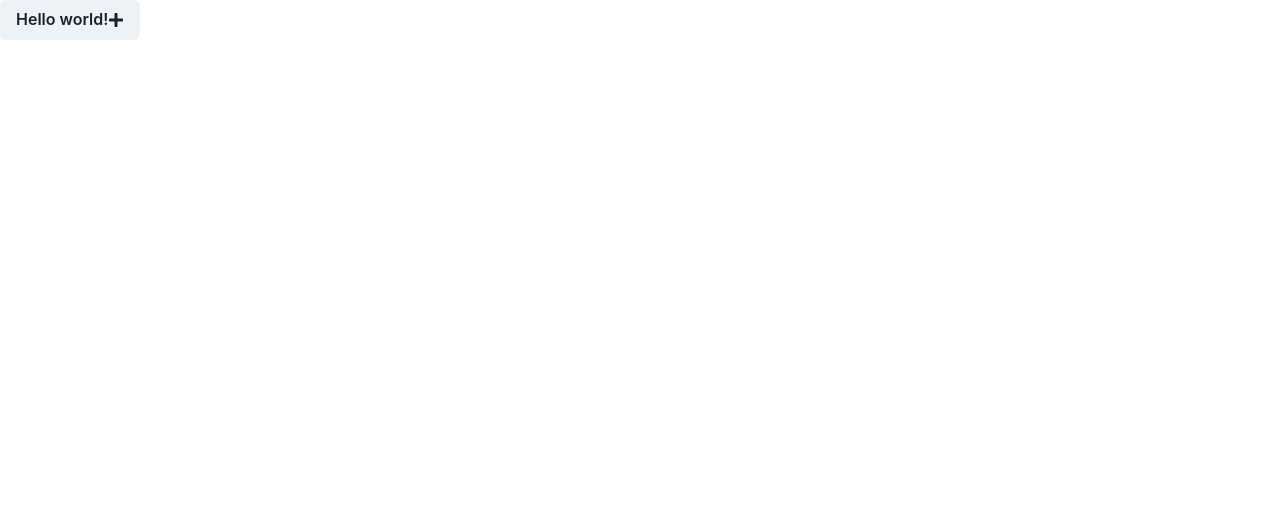
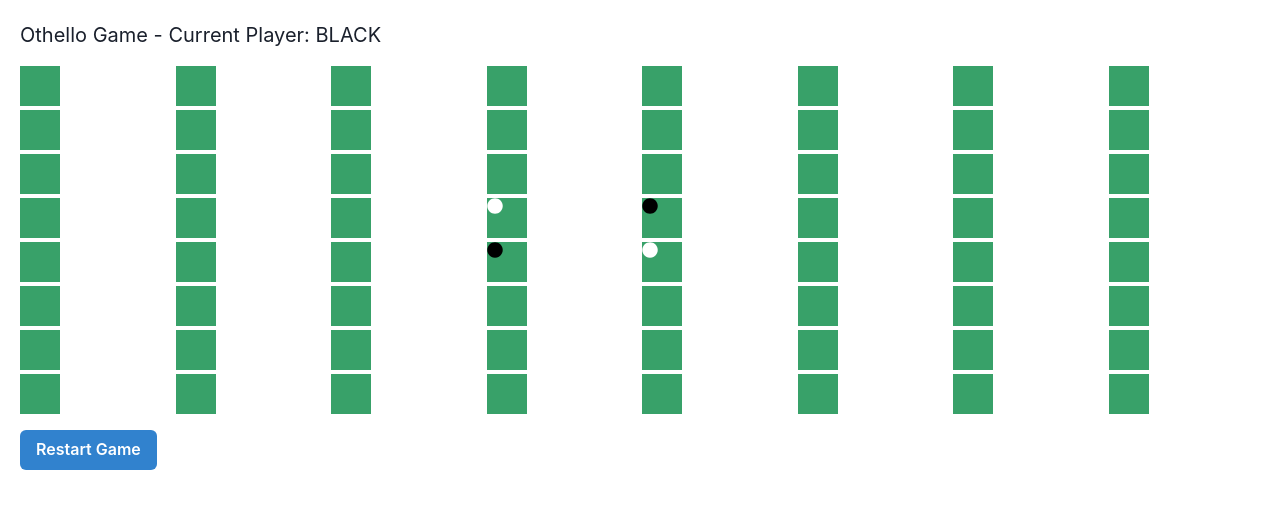
Before and after one commit to GPT-Engineer-App-Dev/flip-flop-reversi, a React (Vite) app: page / in a window 1280 px wide. Shown: the top 508 px of the page. Built offline with nearby package versions, Linux system fonts and the light colour scheme.

Commit message:
Implement an interactive Othello game on the website. The game should allow two players to play against each other on the same device. Include a simple user interface with a grid representing the Othello board and controls for player moves.

```diff
--- a/src/pages/Index.jsx
+++ b/src/pages/Index.jsx
@@ -1,15 +1,122 @@
-// Complete the Index page component here
-// Use chakra-ui
-import { Button } from "@chakra-ui/react"; // example
-import { FaPlus } from "react-icons/fa"; // example - use react-icons/fa for icons
+import { useState } from "react";
+import { Box, Grid, GridItem, Button, Text, useToast } from "@chakra-ui/react";
+import { FaCircle } from "react-icons/fa";
 
 const Index = () => {
-  // TODO: Create the website here!
+  const boardSize = 8;
+  const initialBoard = () => {
+    const mid = boardSize / 2;
+    let board = Array(boardSize)
+      .fill()
+      .map(() => Array(boardSize).fill(null));
+    board[mid - 1][mid - 1] = "white";
+    board[mid][mid] = "white";
+    board[mid - 1][mid] = "black";
+    board[mid][mid - 1] = "black";
+    return board;
+  };
+
+  const [board, setBoard] = useState(initialBoard());
+  const [currentPlayer, setCurrentPlayer] = useState("black");
+  const toast = useToast();
+
+  const isValidMove = (x, y) => {
+    if (board[x][y] !== null) return false;
+    let valid = false;
+    const directions = [
+      [-1, -1],
+      [-1, 0],
+      [-1, 1],
+      [0, -1],
+      [0, 1],
+      [1, -1],
+      [1, 0],
+      [1, 1],
+    ];
+
+    directions.forEach(([dx, dy]) => {
+      let i = x + dx,
+        j = y + dy,
+        validDir = false;
+      while (i >= 0 && i < boardSize && j >= 0 && j < boardSize && board[i][j] === (currentPlayer === "black" ? "white" : "black")) {
+        i += dx;
+        j += dy;
+        if (i >= 0 && i < boardSize && j >= 0 && j < boardSize && board[i][j] === currentPlayer) {
+          validDir = true;
+        }
+      }
+      if (validDir) {
+        valid = true;
+      }
+    });
+
+    return valid;
+  };
+
+  const placePiece = (x, y) => {
+    if (!isValidMove(x, y)) {
+      toast({
+        title: "Invalid move",
+        description: "You can't place a piece here.",
+        status: "error",
+        duration: 2000,
+        isClosable: true,
+      });
+      return;
+    }
+
+    const newBoard = board.map((row) => [...row]);
+    newBoard[x][y] = currentPlayer;
+    const directions = [
+      [-1, -1],
+      [-1, 0],
+      [-1, 1],
+      [0, -1],
+      [0, 1],
+      [1, -1],
+      [1, 0],
+      [1, 1],
+    ];
+
+    directions.forEach(([dx, dy]) => {
+      let i = x + dx,
+        j = y + dy,
+        piecesToFlip = [];
+      while (i >= 0 && i < boardSize && j >= 0 && j < boardSize && newBoard[i][j] === (currentPlayer === "black" ? "white" : "black")) {
+        piecesToFlip.push([i, j]);
+        i += dx;
+        j += dy;
+      }
+      if (i >= 0 && i < boardSize && j >= 0 && j < boardSize && newBoard[i][j] === currentPlayer) {
+        piecesToFlip.forEach(([pi, pj]) => {
+          newBoard[pi][pj] = currentPlayer;
+        });
+      }
+    });
+
+    setBoard(newBoard);
+    setCurrentPlayer(currentPlayer === "black" ? "white" : "black");
+  };
+
   return (
-    <Button>
-      Hello world! <FaPlus />
-    </Button>
-  ); // example
+    <Box p={5}>
+      <Text fontSize="xl" mb={4}>
+        Othello Game - Current Player: {currentPlayer.toUpperCase()}
+      </Text>
+      <Grid templateColumns={`repeat(${boardSize}, 1fr)`} gap={1}>
+        {board.map((row, x) =>
+          row.map((cell, y) => (
+            <GridItem key={`${x}-${y}`} w="40px" h="40px" bg="green.500" onClick={() => placePiece(x, y)}>
+              {cell && <FaCircle color={cell === "black" ? "black" : "white"} />}
+            </GridItem>
+          )),
+        )}
+      </Grid>
+      <Button mt={4} colorScheme="blue" onClick={() => setBoard(initialBoard())}>
+        Restart Game
+      </Button>
+    </Box>
+  );
 };
 
 export default Index;
```
